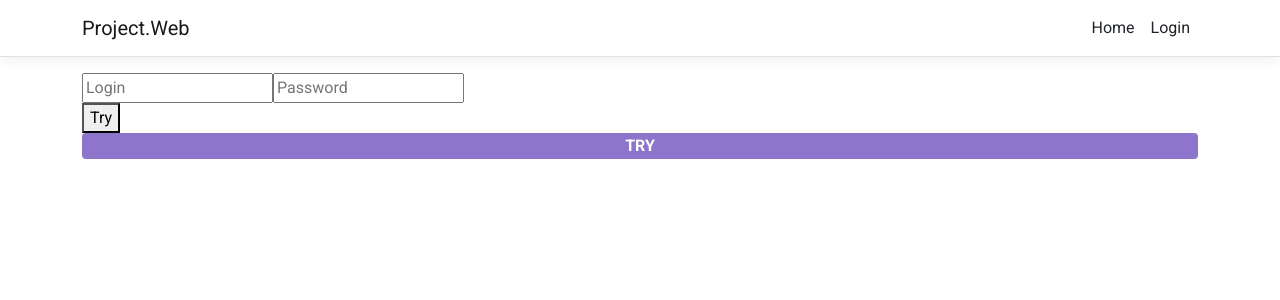
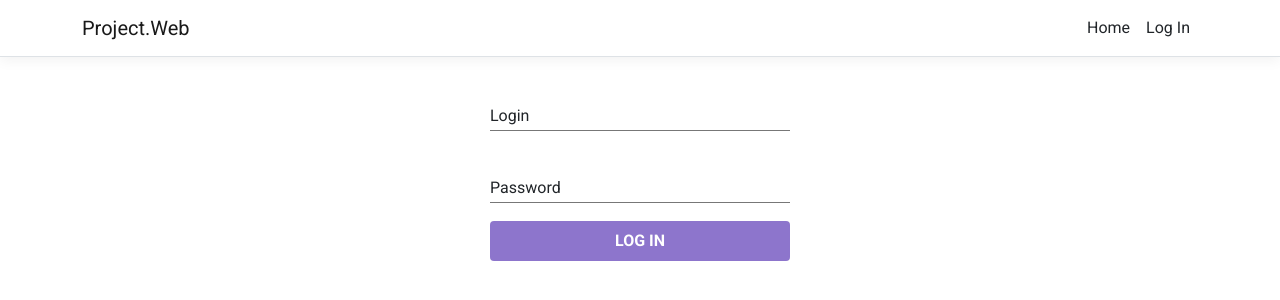
Before and after one commit to PegasUsOnce/my_web_app, a React (Create React App) app in the folder Project.Web/ClientApp/: page /login in a window 1280 px wide. Shown: the top 300 px of the page. Built offline with nearby package versions, Linux system fonts and the light colour scheme.

Commit message:
доработала страничку авторизации

```diff
--- a/Project.Web/ClientApp/src/App.tsx
+++ b/Project.Web/ClientApp/src/App.tsx
@@ -2,29 +2,20 @@ import { Layout } from './components/Layout'
 import { Home } from './components/Home'
 import { FetchData } from './components/FetchData'
 import { Counter } from './components/Counter'
-import { AuthorizaionContext, AuthorizaionContextProvider } from './components/authorization/AuthorizationContext'
 import './custom.css'
-import React, { useContext } from 'react'
+import React from 'react'
 import { Route, Routes } from 'react-router-dom'
 import { AuthorizationPage } from './components/authorization/AuthorizationPage'
 
 export const App: React.FC = () => {
-  return <AuthorizaionContextProvider>
-    <AppInner />
-  </AuthorizaionContextProvider>
-}
-
-const AppInner: React.FC = () => {
-  const { isAuthorized } = useContext(AuthorizaionContext)
-
   return <>
-    <Layout>
-      <Routes>
-        <Route path='/' element={<Home/>} />
-        {isAuthorized && <Route path='/counter' element={<Counter/>} />}
-        {isAuthorized && <Route path='/fetch-data' element={<FetchData/>} />}
-        <Route path='/login' element={<AuthorizationPage/>} />
-      </Routes>
-    </Layout>
+      <Layout>
+        <Routes>
+          <Route path='/' element={<Home />} />
+          <Route path='/counter' element={<Counter />} />
+          <Route path='/fetch-data' element={<FetchData />} />
+          <Route path='/login' element={<AuthorizationPage />} />
+        </Routes>
+      </Layout>
   </>
 }
--- a/Project.Web/ClientApp/src/components/Home.tsx
+++ b/Project.Web/ClientApp/src/components/Home.tsx
@@ -1,16 +1,9 @@
 import React from 'react'
-import { Button } from './shared/button'
-import { FlexContainer } from './shared/flex-container'
-import { Input } from './shared/input'
 
 export const Home: React.FC = () => {
   return (
     <div>
       <h1>Hello, world!</h1>
-      <FlexContainer gap='10px' direction='vertical' margin='20px auto' width='300px'>
-        <Input onChange={() => { }} placeholder='placeholder' value={undefined} type='text' />
-        <Button text='button' onClick={() => { }} height='40px' />
-      </FlexContainer>
       <p>Welcome to your new single-page application, built with:</p>
       <ul>
         <li><a href='https://get.asp.net/'>ASP.NET Core</a> and <a href='https://msdn.microsoft.com/en-us/library/67ef8sbd.aspx'>C#</a> for cross-platform server-side code</li>
--- a/Project.Web/ClientApp/src/components/NavMenu.tsx
+++ b/Project.Web/ClientApp/src/components/NavMenu.tsx
@@ -7,6 +7,7 @@ import { AuthorizaionContext } from './authorization/AuthorizationContext'
 export const NavMenu: React.FC = () => {
   const [collapsed, setCollapsed] = useState(true)
   const { isAuthorized, signOut } = useContext(AuthorizaionContext)
+
   const toggleNavbar = useCallback(() => {
     setCollapsed(!collapsed)
   }, [setCollapsed, collapsed])
@@ -26,7 +27,7 @@ export const NavMenu: React.FC = () => {
                 <NavLink tag={Link} className="text-dark" onClick={signOut} to="/">Sign Out</NavLink>
               </NavItem>}
               {!isAuthorized && <NavItem>
-                <NavLink tag={Link} className="text-dark" to="/login">Login</NavLink>
+                <NavLink tag={Link} className="text-dark" to="/login">Log In</NavLink>
               </NavItem>}
               {isAuthorized && <NavItem>
                 <NavLink tag={Link} className="text-dark" to="/counter">Counter</NavLink>
--- a/Project.Web/ClientApp/src/components/authorization/AuthorizationContext.tsx
+++ b/Project.Web/ClientApp/src/components/authorization/AuthorizationContext.tsx
@@ -23,7 +23,7 @@ export const AuthorizaionContext = createContext<IProps>({
 
 /** Контекст авторизации */
 export const AuthorizaionContextProvider: React.FC = ({ children }) => {
-  const [isAuthorized, setAuthorized] = useState(!!localStorage.getItem('isAuthorized'))
+  const [isAuthorized, setAuthorized] = useState(localStorage.getItem('isAuthorized') === 'true')
 
   const setLocalStorage = useCallback((flag: boolean) => {
     localStorage.setItem('isAuthorized', flag.toString())
--- a/Project.Web/ClientApp/src/components/authorization/AuthorizationPage.tsx
+++ b/Project.Web/ClientApp/src/components/authorization/AuthorizationPage.tsx
@@ -1,6 +1,8 @@
 import React, { useState, useContext, useCallback, useEffect } from 'react'
 import { useNavigate } from 'react-router-dom'
 import { Button } from '../shared/button'
+import { FlexContainer } from '../shared/flex-container'
+import { Input } from '../shared/input'
 import { AuthorizaionContext } from './AuthorizationContext'
 
 export const AuthorizationPage: React.FC = () => {
@@ -18,22 +20,9 @@ export const AuthorizationPage: React.FC = () => {
       return navigate('/')
   }, [isAuthorized])
 
-  return <div>
-    <div>
-      <input placeholder="Login" type='text' required
-        value={login}
-        onChange={(e) => setLogin(e.target.value)}
-      />
-      <input placeholder="Password" type='password' required
-        value={password}
-        onChange={(e) => setPassword(e.target.value)}
-      />
-    </div>
-    <div>
-      <button onClick={authorize}>Try</button>
-    </div>
-    <div>
-      <Button text ='Try' onClick={authorize} />
-    </div>
-  </div >
+  return <FlexContainer gap='18px' direction='vertical' margin='20px auto' width='300px'>
+    <Input onChange={setLogin} placeholder='Login' value={login} type='text' />
+    <Input onChange={setPassword} placeholder='Password' value={password} type='password' />
+    <Button text='Log In' onClick={authorize} height='40px' />
+  </FlexContainer>
 }
--- a/Project.Web/ClientApp/src/components/authorization/UserRepository.ts
+++ b/Project.Web/ClientApp/src/components/authorization/UserRepository.ts
@@ -7,6 +7,6 @@ export class UserRepository {
 
   /** Зарегистрироваться */
   public async signIn (login: string, password: string): Promise<boolean> {
-    throw new Error('WIP: Авторизация недоступна')
+    throw new Error('WIP: Регистрация недоступна')
   }
 }
--- a/Project.Web/ClientApp/src/components/shared/input/Input.module.scss
+++ b/Project.Web/ClientApp/src/components/shared/input/Input.module.scss
@@ -22,13 +22,13 @@
     position: absolute;
     pointer-events: none;
     top: 50%;
-    left: 10px;
+    left: 0px;
     transition: 0.2s ease all;
   }
 
   .input:not(:placeholder-shown)~.floatingLabel {
     top: 0px;
-    left: 10px;
+    left: 0px;
     font-size: calc(100% - 2px);
     opacity: 1;
   }
--- a/Project.Web/ClientApp/src/index.js
+++ b/Project.Web/ClientApp/src/index.js
@@ -4,14 +4,17 @@ import ReactDOM from 'react-dom'
 import { BrowserRouter } from 'react-router-dom'
 import { App } from './App'
 import registerServiceWorker from './registerServiceWorker'
+import { AuthorizaionContextProvider } from './components/authorization/AuthorizationContext'
 
 const baseUrl = document.getElementsByTagName('base')[0].getAttribute('href')
 const rootElement = document.getElementById('root')
 
 ReactDOM.render(
-  <BrowserRouter basename={baseUrl}>
-    <App />
-  </BrowserRouter>,
+  <AuthorizaionContextProvider>
+    <BrowserRouter basename={baseUrl}>
+      <App />
+    </BrowserRouter>
+  </AuthorizaionContextProvider>,
   rootElement)
 
 registerServiceWorker()
```
